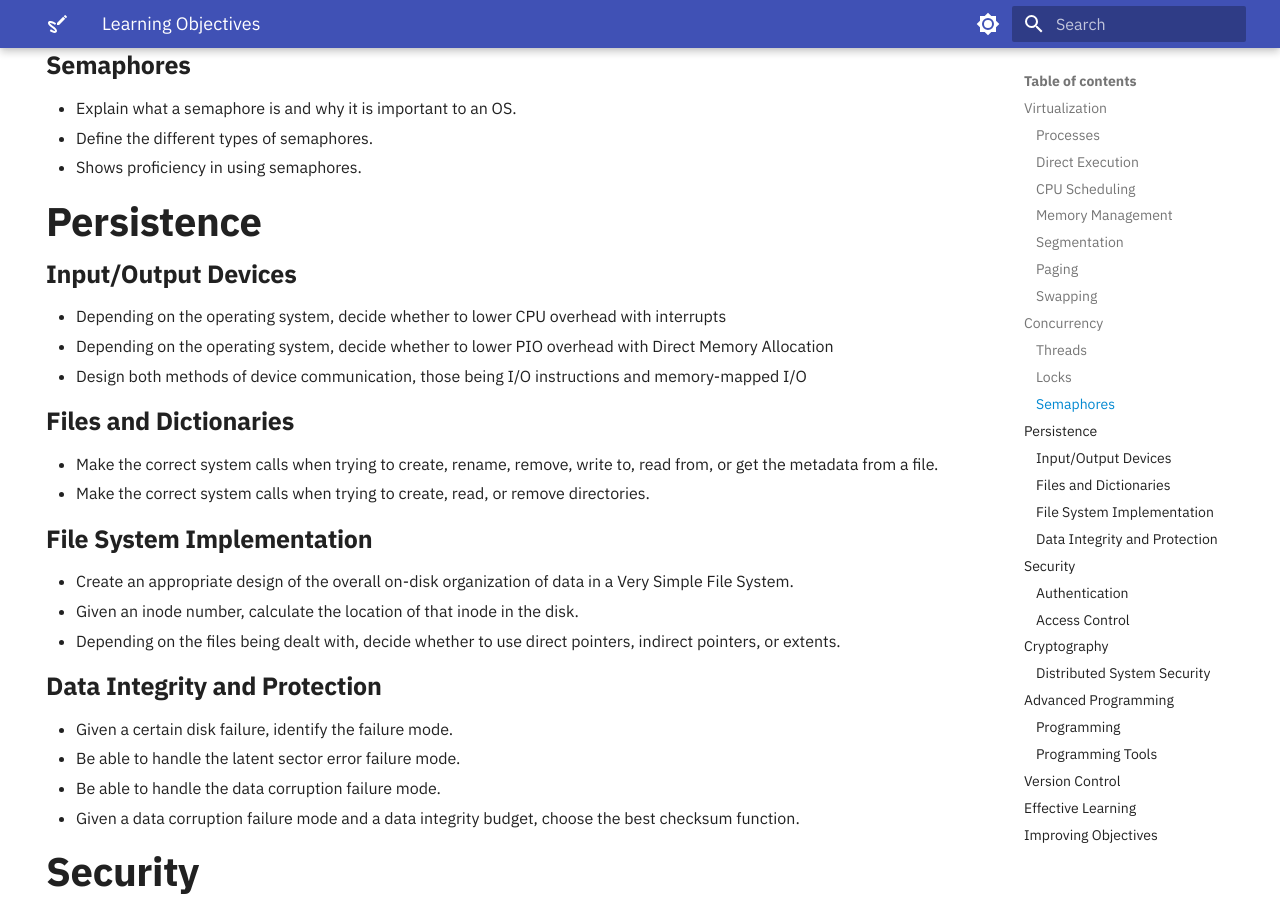
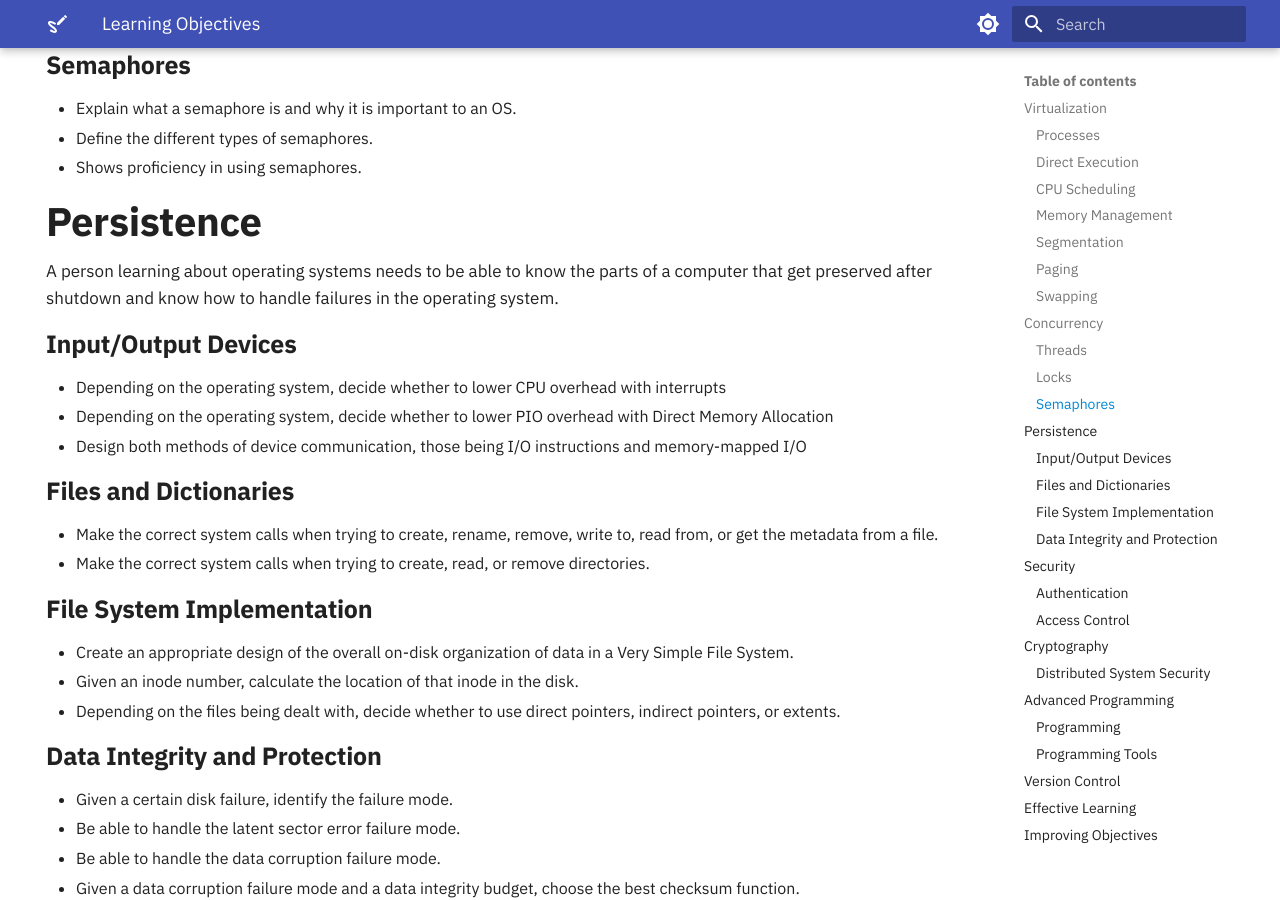
Before and after one commit to OS-Sketch/www.os-sketch.com, an MkDocs documentation site: the page built from docs/operating-systems/learning-objectives.md, in a window 1280 px wide and 900 px high, scrolled down 1718 px. Built offline with MkDocs 1.6.1 and Material for MkDocs 9.7.7, drawn with Linux system fonts in a browser that asks for light colours.

Commit message:
Add persistence learning objective

```diff
--- a/docs/operating-systems/learning-objectives.md
+++ b/docs/operating-systems/learning-objectives.md
@@ -92,6 +92,9 @@ Stride scheduling is made without using randomization in mind, why do people use
   - Shows proficiency in using semaphores.
 
 ## Persistence
+
+A person learning about operating systems needs to be able to know the parts of a computer that get preserved after shutdown
+and know how to handle failures in the operating system.
 
 ### Input/Output Devices
 
```
